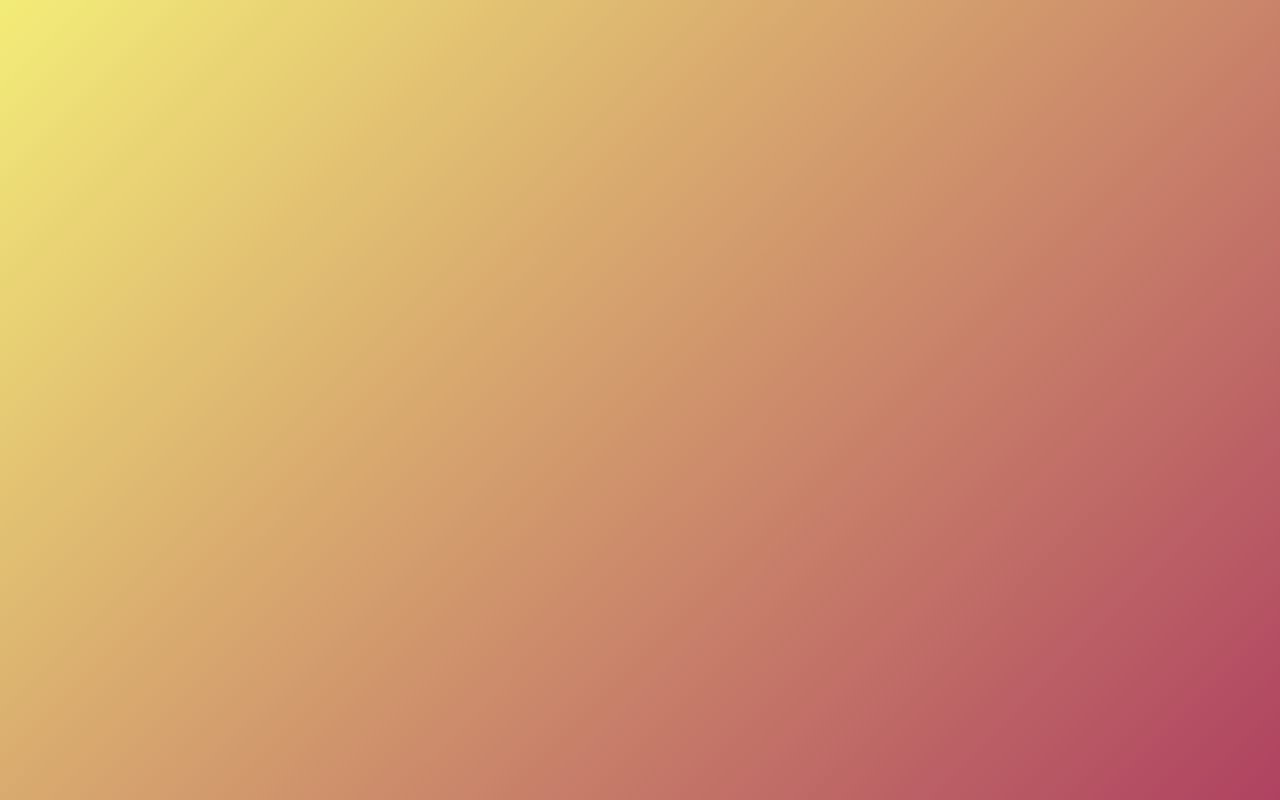
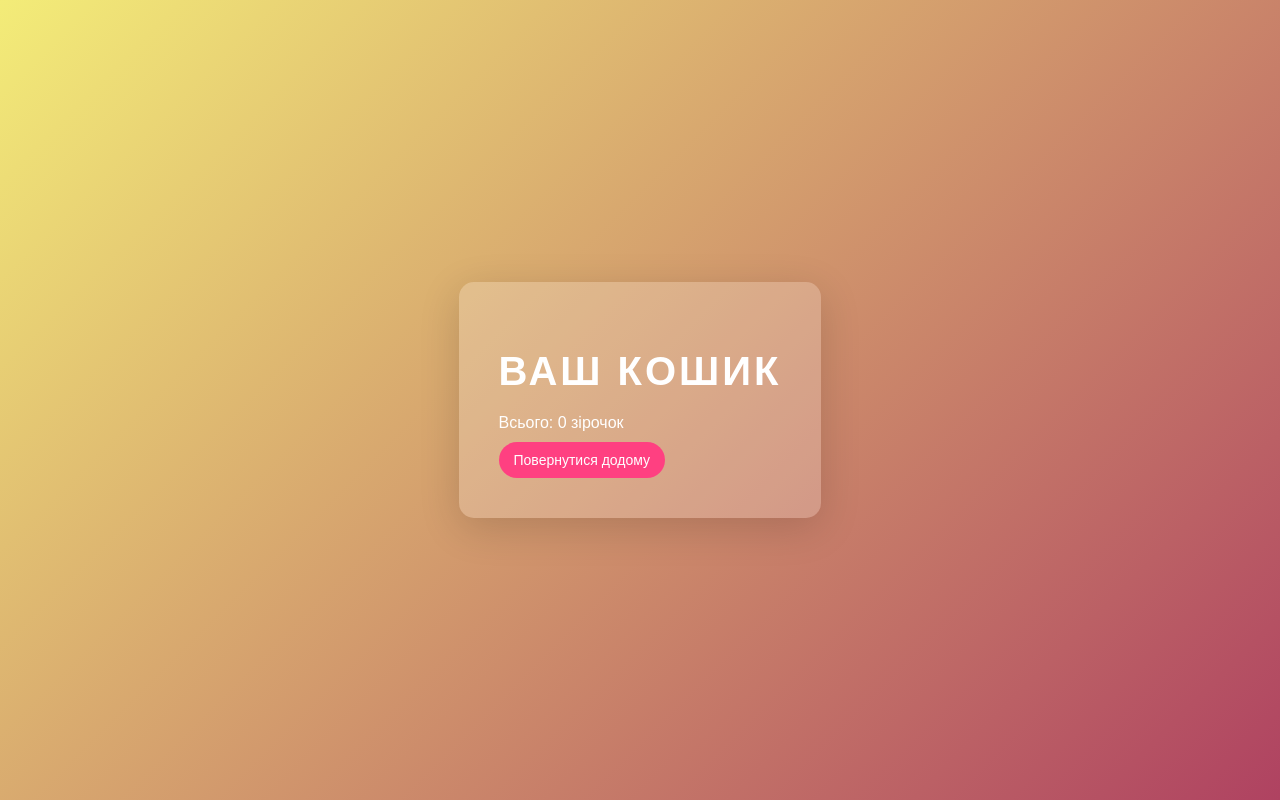
Before and after one commit to volodymyr24082009/school-canteen, a plain HTML site: page school-canteen/public/index.html in a window 1280 px wide. Both pictures are taken after a click on the button "Кошик (0)". Drawn offline with Linux system fonts and the light colour scheme.

Commit message:
Кошик

```diff
--- a/school-canteen/public/index.html
+++ b/school-canteen/public/index.html
@@ -240,26 +240,23 @@ function saveCartToLocalStorage() {
 function removeFromCart(index) {
     cart.splice(index, 1);
     updateCartDisplay();
-    saveCartToLocalStorage(); // Зберігаємо в Local Storage
+    saveCartToLocalStorage();
 }
 
-// Перехід до кошика
+// Перехід на сторінку кошика
 function goToCart() {
-    document.getElementById('main-page').classList.add('hidden');
-    document.getElementById('cart-page').classList.remove('hidden');
+    document.getElementById('main-page').style.display = 'none';
+    document.getElementById('cart-page').style.display = 'block';
     updateCartDisplay();
 }
 
-// Повернення назад на головну
+// Повернення на головну сторінку
 function goBack() {
-    document.getElementById('cart-page').classList.add('hidden');
-    document.getElementById('main-page').classList.remove('hidden');
+    document.getElementById('main-page').style.display = 'block';
+    document.getElementById('cart-page').style.display = 'none';
 }
 
-// Відображаємо меню при завантаженні
 displayMenuItems();
-
 </script>
-
 </body>
 </html>
```
